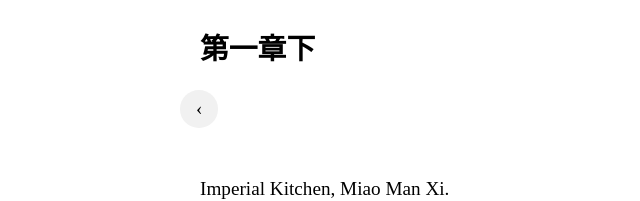
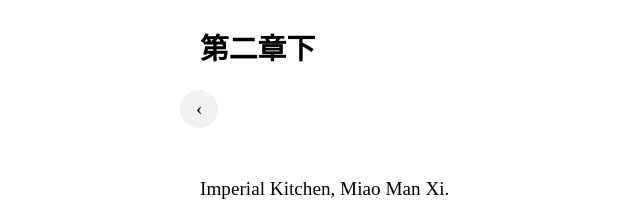
Before and after one commit to Murcott/murcott, a plain HTML site: page 2_2.htm in a window 1280 px wide. Both pictures are taken after a click on the button "中文". Shown: the part 292-493 px from the top of the page, 0-640 px from the left. Drawn offline with nearby package versions, Linux system fonts and the light colour scheme.

Commit message:
Update 2_2.htm
update chinese chapter title

```diff
--- a/2_2.htm
+++ b/2_2.htm
@@ -16,7 +16,7 @@
     var l = document.getElementById("language");
     var chapter = document.getElementById("title");
     if (chapter.innerHTML === "Chapter 2 Part 2") {
-        chapter.innerHTML = "第一章下";
+        chapter.innerHTML = "第二章下";
     } else {
         chapter.innerHTML = "Chapter 2 Part 2";
     }
```
